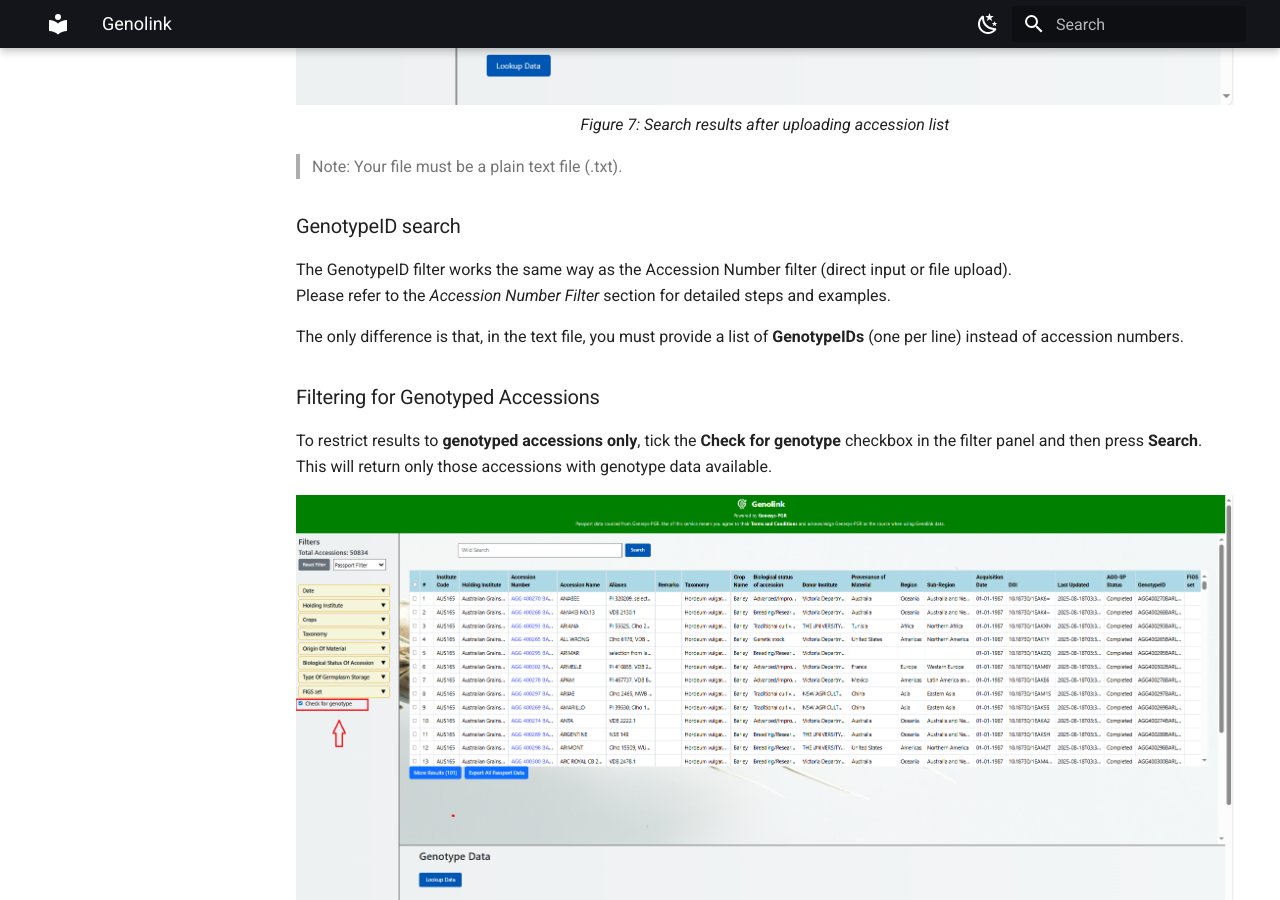
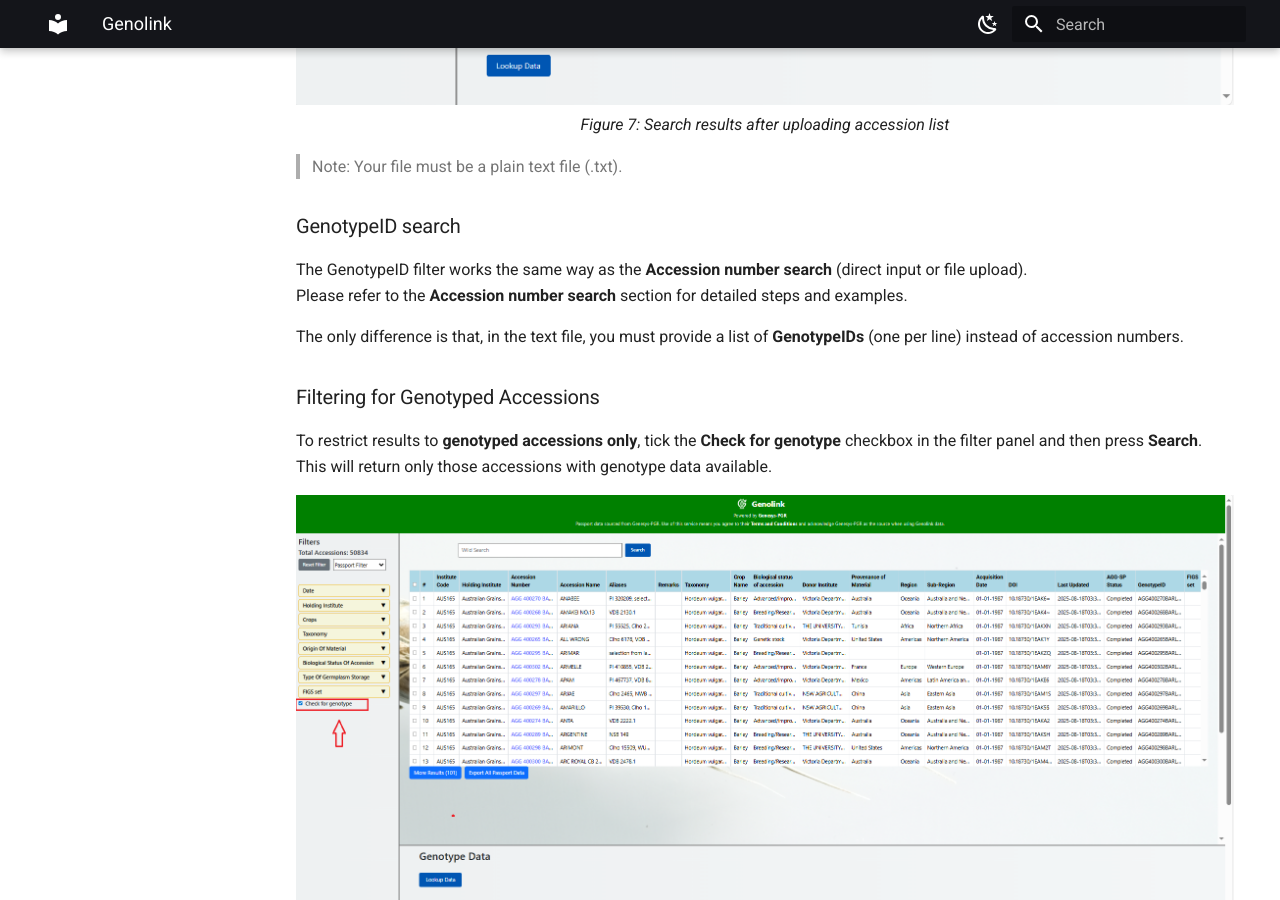
Before and after one commit to plantinformatics/pretzel-documentation-website, an MkDocs documentation site: the page built from docs/Genolink/README.md, in a window 1280 px wide and 900 px high, scrolled down 4537 px. Built offline with MkDocs 1.6.1 and Material for MkDocs 9.7.7, drawn with Linux system fonts in a browser that asks for light colours.

Commit message:
Update README.md

```diff
--- a/docs/Genolink/README.md
+++ b/docs/Genolink/README.md
@@ -84,8 +84,8 @@
 > Note: Your file must be a plain text file (.txt).
 
 ### GenotypeID search
-The GenotypeID filter works the same way as the Accession Number filter (direct input or file upload).
-Please refer to the *Accession Number Filter* section for detailed steps and examples.
+The GenotypeID filter works the same way as the **Accession number search** (direct input or file upload).
+Please refer to the **Accession number search** section for detailed steps and examples.
 
 The only difference is that, in the text file, you must provide a list of **GenotypeIDs** (one per line) instead of accession numbers.
 
```
